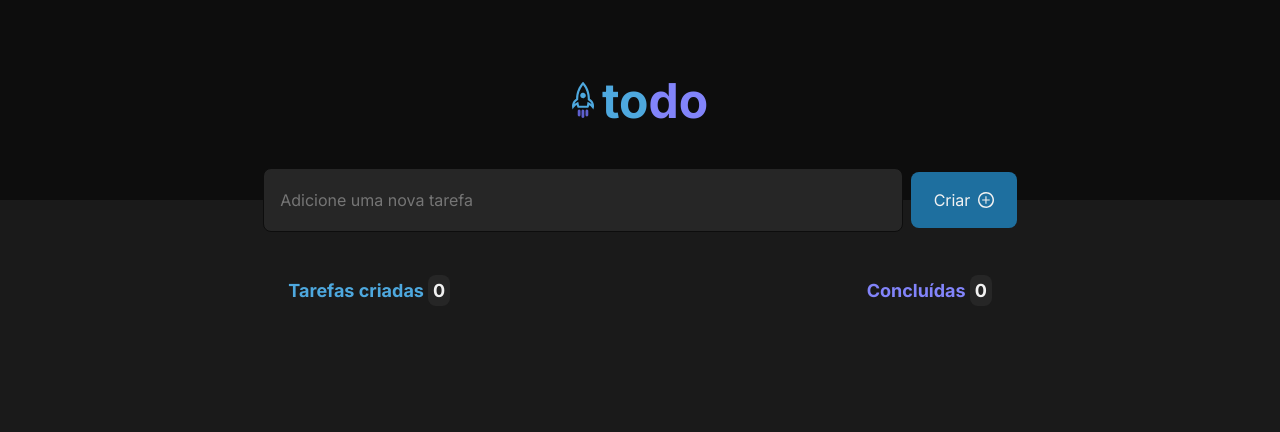
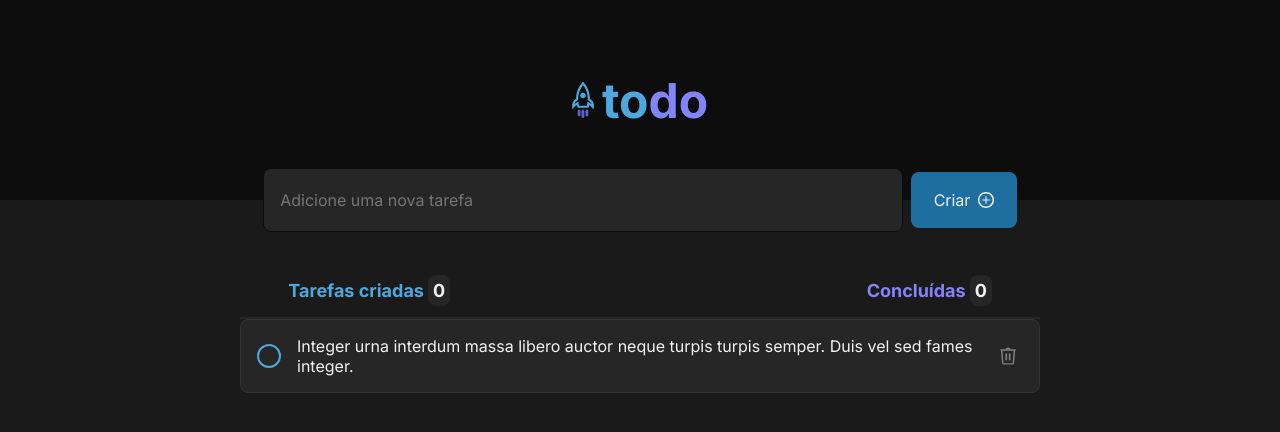
Before and after one commit to Dav1dSo/Listify, a React (Vite) app: page / in a window 1280 px wide. Shown: the top 432 px of the page. Built offline with nearby package versions, Linux system fonts and the light colour scheme.

Commit message:
feat: created list tasks

```diff
--- a/src/App.tsx
+++ b/src/App.tsx
@@ -1,6 +1,7 @@
 import "../global.css"
 import { Header } from "./components/Header/Header"
 import { InfosTasks } from "./components/InfoTasks/InfosTasks"
+import { ListTasks } from "./components/ListTasks/ListTasks"
 import { NewTask } from "./components/NewTask/NewTask"
 
 function App() {
@@ -10,6 +11,7 @@ function App() {
       <Header />
       <NewTask />
       <InfosTasks />
+      <ListTasks />
     </>
   )
 }
--- /dev/null
+++ b/src/components/CardTask/CardTask.module.css
@@ -0,0 +1,46 @@
+.cardTask {
+    gap: 1rem;
+    display: flex;
+    align-items: center;
+    background: var(--gray-500);
+    border: 1px solid var(--gray-400);
+    border-radius: 8px;
+    padding: 1rem;
+    margin-bottom: 0.5rem;
+}
+
+.cardTask img {
+    color: var(--gray-300);
+    font-weight: 400;
+    height: 2rem;
+}
+
+.cardTask p {
+    font-family: 'Inter', sans-serif;
+    color: var(--gray-100);
+    font-weight: 400;
+    font-size: 1rem;
+}
+
+.iconTrash {
+    cursor: pointer;
+    color: var(--gray-300);
+    transition: color 0.2s;
+    width: 2rem;
+    height: 2rem;
+}
+
+.iconTrash:hover {
+    color: var(--danger);
+}
+
+.taskToCheck {
+    background-color: transparent;
+    cursor: pointer;
+    border-radius: 50%;
+    border: 2px solid var(--blue);
+    width: 1.5rem;
+    height: 1.5rem;
+    min-width: 1.5rem;
+    min-height: 1.5rem;
+}
--- /dev/null
+++ b/src/components/CardTask/CardTask.tsx
@@ -0,0 +1,26 @@
+import styles from './CardTask.module.css'
+import checkIcon from '../../assets/check.svg'
+
+export function CardTask(check: boolean) {
+    return (
+        <div className={styles.cardTask}>
+            <button className={styles.taskToCheck} name="taskCheck" id="taskCheck" type="button"></button>
+            {
+                check === true && <img src={checkIcon} alt="" />
+            }
+            <p>Integer urna interdum massa libero auctor neque turpis turpis semper. Duis vel sed fames integer.</p>
+            <svg
+                className={styles.iconTrash}
+                width="24"
+                height="24"
+                viewBox="0 0 24 24"
+                fill="none"
+                xmlns="http://www.w3.org/2000/svg"
+            >
+                <path d="M14.2021 9.98547H12.8716V15.5073H14.2021V9.98547Z" fill="currentColor"/>
+                <path d="M11.4624 9.98547H10.1318V15.5073H11.4624V9.98547Z" fill="currentColor"/>
+                <path d="M18.478 7.16712C18.4754 7.03061 18.4295 6.89846 18.3469 6.78975C18.2642 6.68104 18.1492 6.6014 18.0184 6.56232C17.9596 6.53782 17.8974 6.52252 17.8339 6.51696H14.2868C14.1525 6.07791 13.8808 5.69355 13.5117 5.42047C13.1426 5.14739 12.6956 5 12.2365 5C11.7774 5 11.3304 5.14739 10.9613 5.42047C10.5922 5.69355 10.3205 6.07791 10.1862 6.51696H6.63911C6.58068 6.51814 6.52269 6.52729 6.46674 6.54418H6.45162C6.31318 6.58701 6.19334 6.67547 6.11163 6.79515C6.02992 6.91483 5.99117 7.05866 6.00169 7.20319C6.01222 7.34771 6.0714 7.48441 6.16958 7.59099C6.26776 7.69757 6.39916 7.76774 6.54234 7.79006L7.25298 17.5334C7.26382 17.9127 7.41693 18.2741 7.68191 18.5458C7.94688 18.8175 8.30435 18.9797 8.68332 19H15.7867C16.1662 18.9804 16.5244 18.8186 16.79 18.5468C17.0556 18.2751 17.2092 17.9132 17.22 17.5334L17.9277 7.79914C18.0802 7.77797 18.22 7.70232 18.3212 7.58615C18.4223 7.46999 18.478 7.32116 18.478 7.16712ZM12.2365 6.21456C12.3661 6.21458 12.4943 6.24146 12.6129 6.29351C12.7316 6.34556 12.8382 6.42164 12.926 6.51696H11.547C11.6346 6.42135 11.7411 6.34507 11.8599 6.29299C11.9786 6.24092 12.1069 6.21421 12.2365 6.21456ZM15.7867 17.7904H8.68332C8.60168 17.7904 8.47467 17.6573 8.45955 17.4457L7.75798 7.81123H16.715L16.0135 17.4457C15.9984 17.6573 15.8713 17.7904 15.7867 17.7904Z" fill="currentColor"/>
+            </svg>
+        </div>
+    )
+}
--- /dev/null
+++ b/src/components/ListTasks/ListTasks.module.css
@@ -0,0 +1,6 @@
+.listTasks {
+    margin: auto;
+    border-top: 2px solid var(--gray-500);
+    width: 50rem;
+    margin-top: -2rem;
+}
--- /dev/null
+++ b/src/components/ListTasks/ListTasks.tsx
@@ -0,0 +1,15 @@
+import { NotFoundTasks } from "./NotFoundTasks";
+import styles from './ListTasks.module.css'
+import { CardTask } from "../CardTask/CardTask";
+
+export function ListTasks() {
+
+    const tasks = [1]
+
+    return (
+        <div className={styles.listTasks}>
+            { tasks.length === 0 && <NotFoundTasks /> }
+            { tasks.length > 0 && <CardTask /> }
+        </div>
+    )
+}
--- /dev/null
+++ b/src/components/ListTasks/NotFoundTasks.module.css
@@ -0,0 +1,25 @@
+.notFoundTasks {
+    display: flex;
+    flex-direction: column;
+    align-items: center;
+    margin-top: 2rem;
+    justify-content: center;
+    gap: 1rem;
+}
+
+.notFoundTasks img {
+    width: 4.5rem;
+    height: 4.5rem;
+}
+
+.notFoundTasks span {
+    color: var(--gray-300);
+    font-weight: 700;
+    font-size: 1.125rem;
+}
+
+.notFoundTasks p {
+    color: var(--gray-300);
+    font-weight: 400;
+    font-size: 1rem;
+}
--- /dev/null
+++ b/src/components/ListTasks/NotFoundTasks.tsx
@@ -0,0 +1,13 @@
+import clipboard from '../../assets/Clipboard.svg'
+import styles from './NotFoundTasks.module.css'
+
+export function NotFoundTasks() {
+
+    return (
+        <div className={styles.notFoundTasks}>
+            <img src={clipboard} alt="" />
+            <span>Você ainda não tem tarefas cadastradas</span>
+            <p>Crie tarefas e organize seus itens a fazer</p>
+        </div>
+    )
+}
```
Also changed, not shown: src/assets/Clipboard.svg (added), src/assets/check.svg (added).
